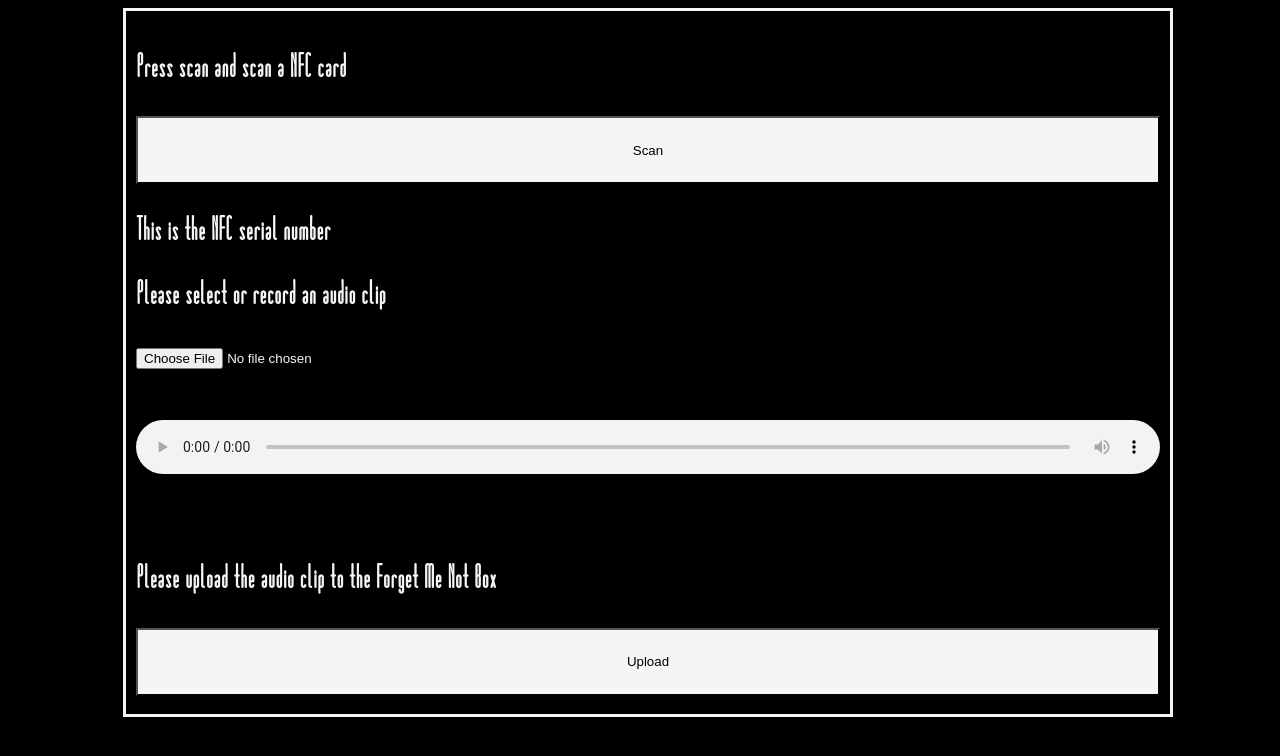
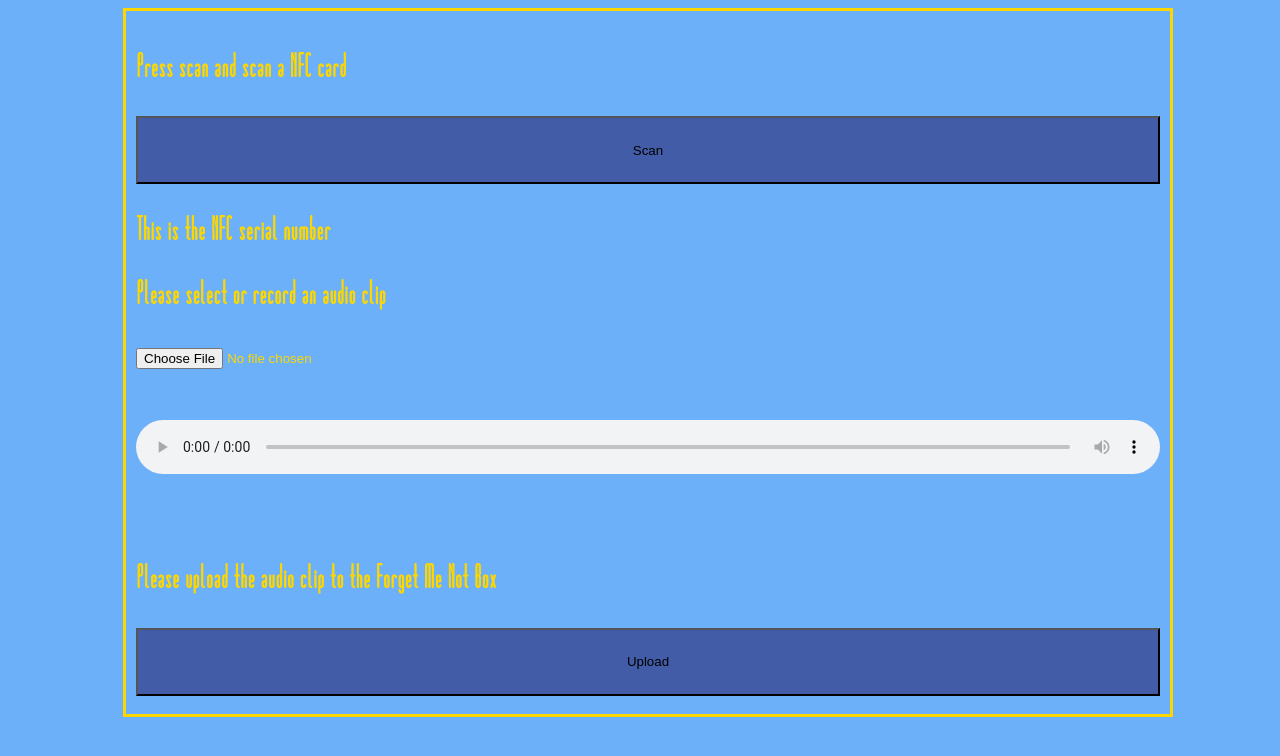
Before and after one commit to HJ959/RememberMe, a website built with webpack: page dev/index.html in a window 1280 px wide. Built offline with nearby package versions, Linux system fonts and the light colour scheme.

Commit message:
colour change

```diff
--- a/package.json
+++ b/package.json
@@ -1,5 +1,5 @@
 {
-  "name": "Remember Me",
+  "name": "ForgetMeNot",
   "version": "1.0.0",
   "description": "",
   "main": "index.js",
--- a/src/index.css
+++ b/src/index.css
@@ -7,8 +7,8 @@ html,
 body {
     width: 100%;
     height: 100%;
-    background: black;
-    color: whitesmoke;
+    background: #6BB0F9;
+    color: gold;
     font-family: MyWebFont;
     font-size: 1.3em;
 }
@@ -24,7 +24,7 @@ body {
 button {
     width: 100%;
     height: 10%;
-    background-color: whitesmoke;
+    background-color: #425CA7;
 
 }
 
```
